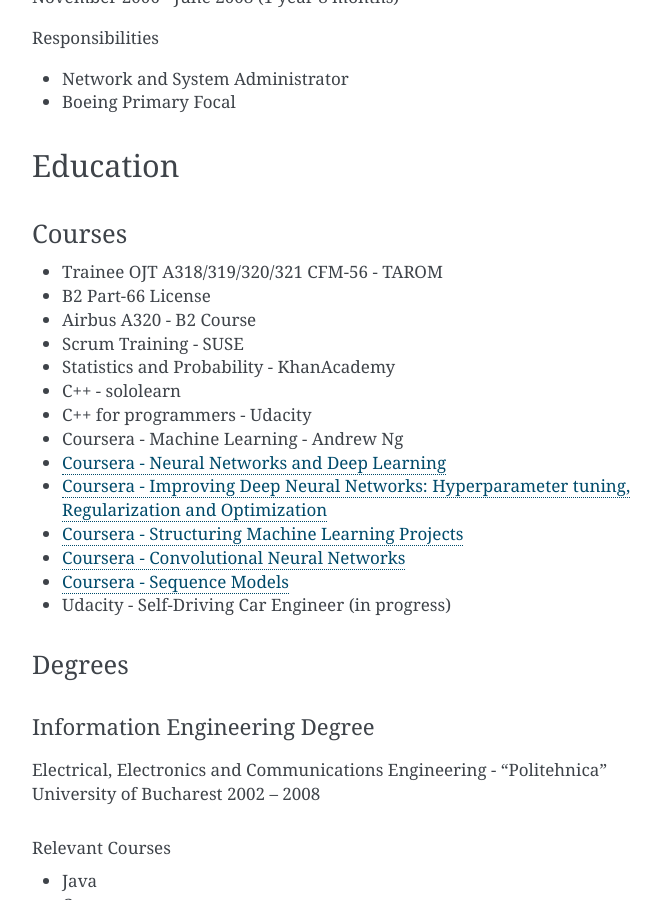
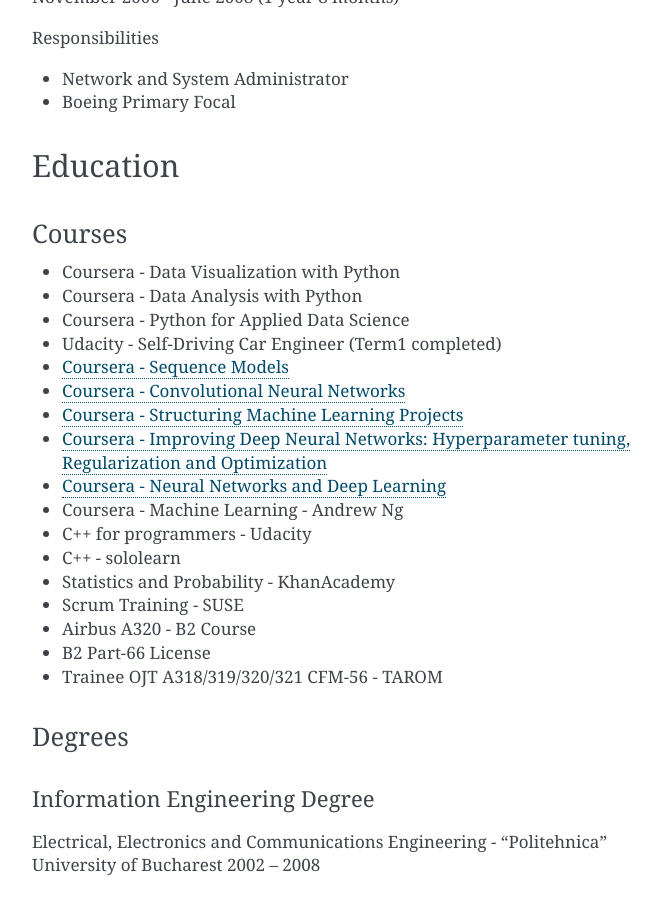
Before and after one commit to dincamihai/dincamihai.github.io, a Sphinx documentation site: the page built from source/index.rst, in a window 1280 px wide and 900 px high, scrolled down 4496 px. Shown: the whole window, without its empty margins (388-1049 px from the left). Built offline with Sphinx 7.4.7, drawn with Linux system fonts in a browser that asks for light colours.

Commit message:
Add missing courses

```diff
--- a/source/index.rst
+++ b/source/index.rst
@@ -201,20 +201,23 @@
 Courses
 ^^^^^^^
 
+* Coursera - Data Visualization with Python
+* Coursera - Data Analysis with Python
+* Coursera - Python for Applied Data Science
+* Udacity - Self-Driving Car Engineer (Term1 completed)
+* `Coursera - Sequence Models <https://www.coursera.org/account/accomplishments/verify/SFVSAU7DWRP5>`_
+* `Coursera - Convolutional Neural Networks <https://www.coursera.org/account/accomplishments/verify/6G3R45CEH3NP>`_
+* `Coursera - Structuring Machine Learning Projects <https://www.coursera.org/account/accomplishments/verify/W3VLWUVCTTG5>`_
+* `Coursera - Improving Deep Neural Networks: Hyperparameter tuning, Regularization and Optimization <https://www.coursera.org/account/accomplishments/verify/Z4VXQ6SED9PM>`_
+* `Coursera - Neural Networks and Deep Learning <https://www.coursera.org/account/accomplishments/verify/F6BHNA4DES46>`_
+* Coursera - Machine Learning - Andrew Ng
+* C++ for programmers - Udacity
+* C++ - sololearn
+* Statistics and Probability - KhanAcademy
+* Scrum Training - SUSE
+* Airbus A320 - B2 Course
+* B2 Part-66 License
 * Trainee OJT A318/319/320/321 CFM-56 - TAROM
-* B2 Part-66 License
-* Airbus A320 - B2 Course
-* Scrum Training - SUSE
-* Statistics and Probability - KhanAcademy
-* C++ - sololearn
-* C++ for programmers - Udacity
-* Coursera - Machine Learning - Andrew Ng
-* `Coursera - Neural Networks and Deep Learning <https://www.coursera.org/account/accomplishments/verify/F6BHNA4DES46>`_
-* `Coursera - Improving Deep Neural Networks: Hyperparameter tuning, Regularization and Optimization <https://www.coursera.org/account/accomplishments/verify/Z4VXQ6SED9PM>`_
-* `Coursera - Structuring Machine Learning Projects <https://www.coursera.org/account/accomplishments/verify/W3VLWUVCTTG5>`_
-* `Coursera - Convolutional Neural Networks <https://www.coursera.org/account/accomplishments/verify/6G3R45CEH3NP>`_
-* `Coursera - Sequence Models <https://www.coursera.org/account/accomplishments/verify/SFVSAU7DWRP5>`_
-* Udacity - Self-Driving Car Engineer (in progress)
 
 Degrees
 ^^^^^^^
```
